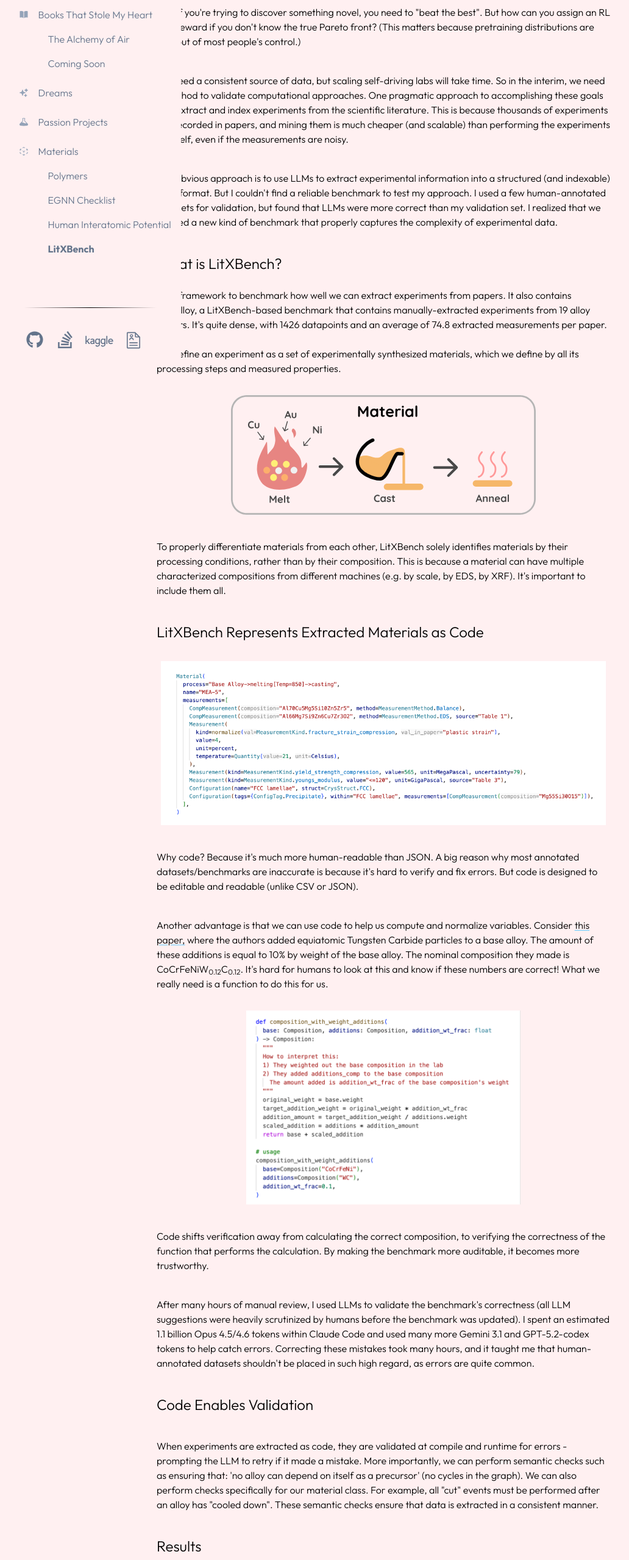
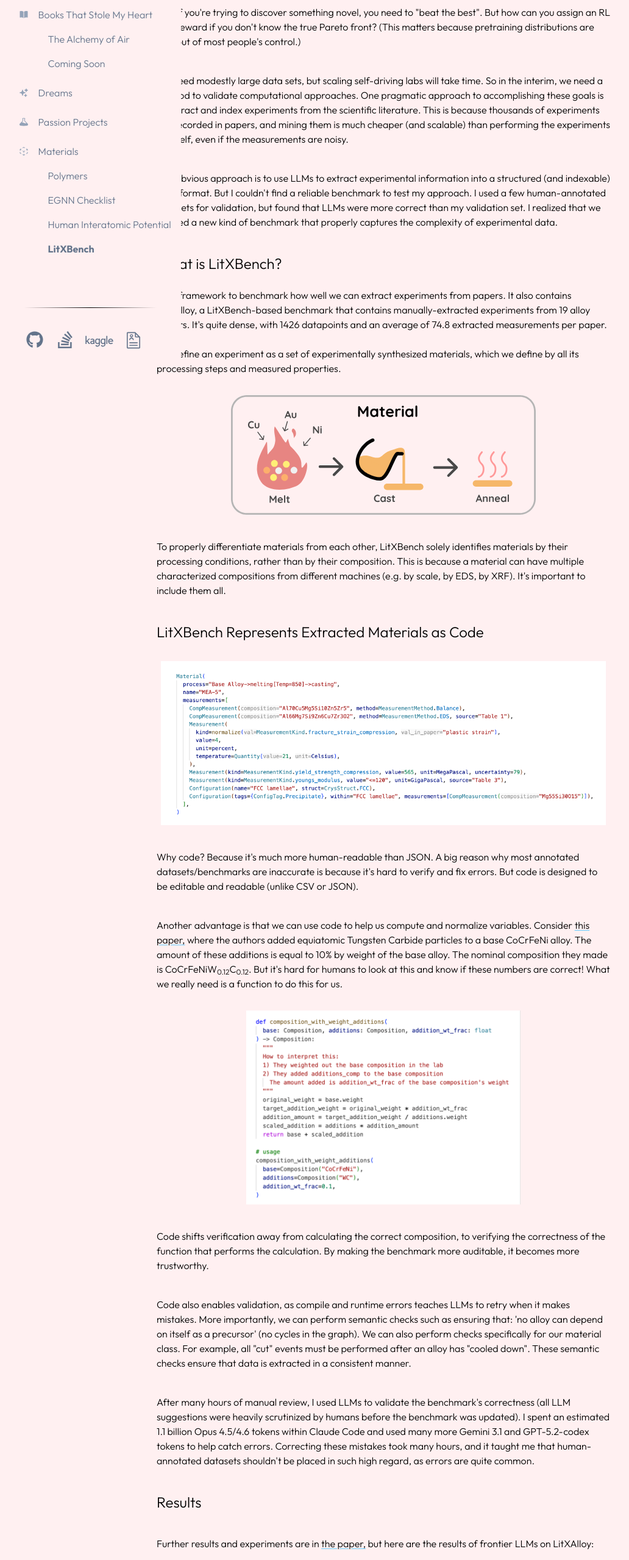
Before and after one commit to chongcurtis/chongcurtis.github.io, a Next.js app: page /materials/litxbench in a window 1280 px wide. Shown: the part 208-2766 px from the top of the page at 61% size, without its empty margins (11-1043 px from the left). Built offline with nearby package versions, Linux system fonts and the light colour scheme.

Commit message:
more text

```diff
--- a/src/pages/materials/litxbench.tsx
+++ b/src/pages/materials/litxbench.tsx
@@ -28,7 +28,7 @@ export default function LitXBench() {
                 </li>
             </ul>
             <p className="fade-in-on-scroll mt-10">
-                We need a consistent source of data, but scaling self-driving labs will take time.
+                We need modestly large data sets, but scaling self-driving labs will take time.
                 So in the interim, we need a method to validate computational approaches.
                 One pragmatic approach to accomplishing these goals is to extract and index experiments
                 from the scientific literature. This is because thousands of experiments are recorded
@@ -152,9 +152,9 @@ export default function LitXBench() {
                     href="https://www.mdpi.com/2079-6412/9/1/16"
                     target="_blank"
                     className="underline decoration-sleepover-secondary underline-offset-2 hover:decoration-wavy"
-                >this paper,</a> where the authors added equiatomic Tungsten Carbide particles to a base alloy.
+                >this paper,</a> where the authors added equiatomic Tungsten Carbide particles to a base CoCrFeNi alloy.
                 The amount of these additions is equal to 10% by weight of the base alloy. The nominal composition
-                they made is CoCrFeNiW<sub>0.12</sub>C<sub>0.12</sub>. It's hard for humans to look at this and know if
+                they made is CoCrFeNiW<sub>0.12</sub>C<sub>0.12</sub>. But it's hard for humans to look at this and know if
                 these numbers are correct! What we really need is a function to do this for us.
             </p>
             <div className="fade-in-on-scroll mt-8 flex justify-center">
@@ -177,6 +177,21 @@ export default function LitXBench() {
                     You gain new insight the more you re-read the paper and adjacent papers.
                 </li>
             </ol> */}
+            <p className="fade-in-on-scroll mt-10">
+                Code also enables validation, as compile and runtime errors teaches LLMs to retry when it makes mistakes. More importantly, we can perform semantic checks
+                such as ensuring that: 'no alloy can depend on itself as a precursor' (no cycles in the graph).
+                We can also perform checks specifically for our material class. For example, all "cut" events
+                must be performed after an alloy has "cooled down". These semantic checks ensure that
+                data is extracted in a consistent manner.
+                {/* Code is much easier for people to edit because we inherit the type safety and syntax
+                guarantees that IDEs provide. In addition, we can also perform runtime validation
+                checks to ensure that the extraction makes sense. For example, when describing the
+                processing conditions, all melting steps must be followed by a casting step;
+                otherwise, an error will be thrown. Since LLMs are used for extraction, errors raised
+                from these validation checks can help them retry until they're fixed. This is really
+                useful because the errors come from the objects the LLM wrote, so the model can
+                directly understand how its output caused the error. */}
+            </p>
             <p className="fade-in-on-scroll mt-10">
                 After many hours of manual review, I used LLMs to validate the benchmark's correctness
                 (all LLM suggestions were heavily scrutinized by humans before the benchmark was updated).
@@ -208,25 +223,9 @@ export default function LitXBench() {
                 easier to understand when laid out in code than when expressed in JSON or CSV.
             </p> */}
 
-            <p className="fade-in-on-scroll mt-10 text-2xl">
+            {/* <p className="fade-in-on-scroll mt-10 text-2xl">
                 Code Enables Validation
-            </p>
-            <p className="fade-in-on-scroll mt-10">
-                When experiments are extracted as code, they are validated at compile and runtime for errors -
-                prompting the LLM to retry if it made a mistake. More importantly, we can perform semantic checks
-                such as ensuring that: 'no alloy can depend on itself as a precursor' (no cycles in the graph).
-                We can also perform checks specifically for our material class. For example, all "cut" events
-                must be performed after an alloy has "cooled down". These semantic checks ensure that
-                data is extracted in a consistent manner.
-                {/* Code is much easier for people to edit because we inherit the type safety and syntax
-                guarantees that IDEs provide. In addition, we can also perform runtime validation
-                checks to ensure that the extraction makes sense. For example, when describing the
-                processing conditions, all melting steps must be followed by a casting step;
-                otherwise, an error will be thrown. Since LLMs are used for extraction, errors raised
-                from these validation checks can help them retry until they're fixed. This is really
-                useful because the errors come from the objects the LLM wrote, so the model can
-                directly understand how its output caused the error. */}
-            </p>
+            </p> */}
             {/* <p className="fade-in-on-scroll mt-10">
                 Often, papers leave out details, which require nontrivial amounts of inference from
                 the reader to understand - especially if there are mistakes in the paper. For
```
